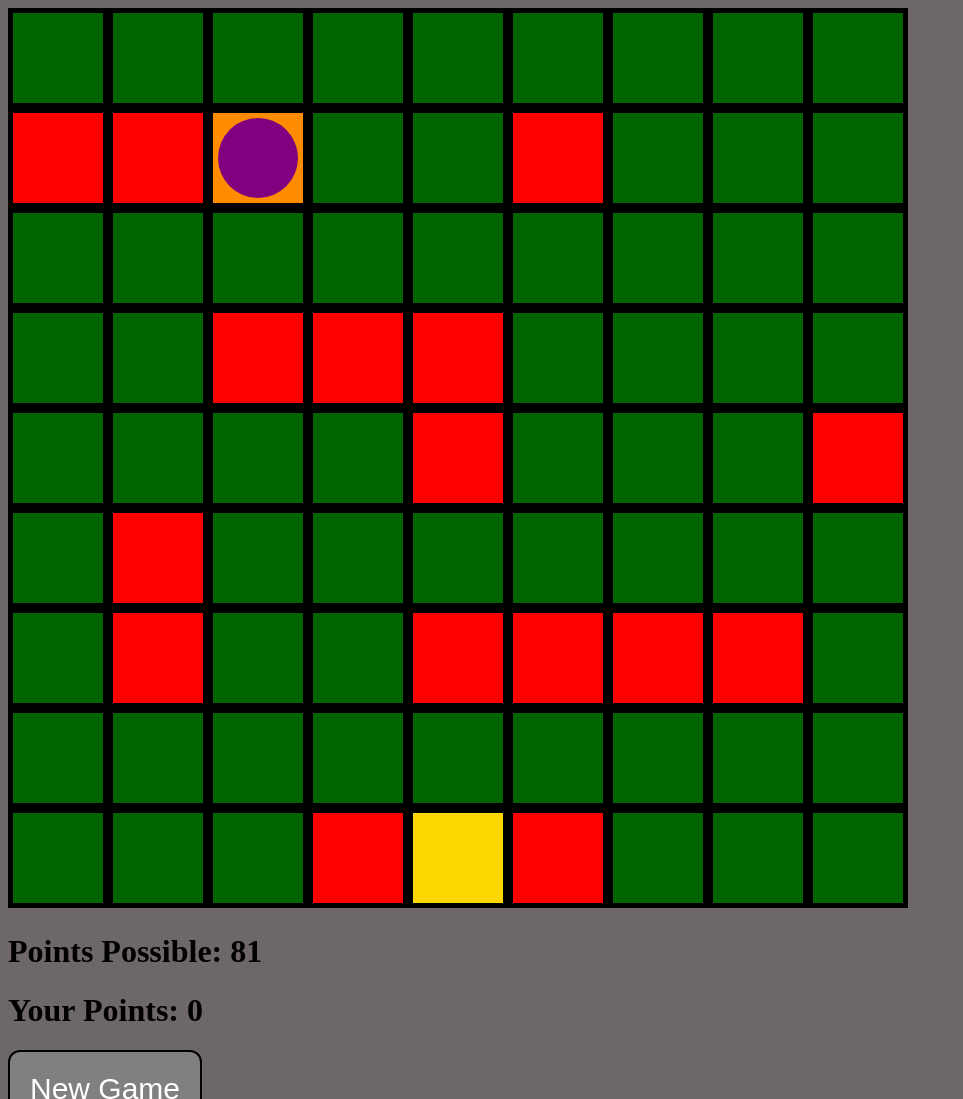
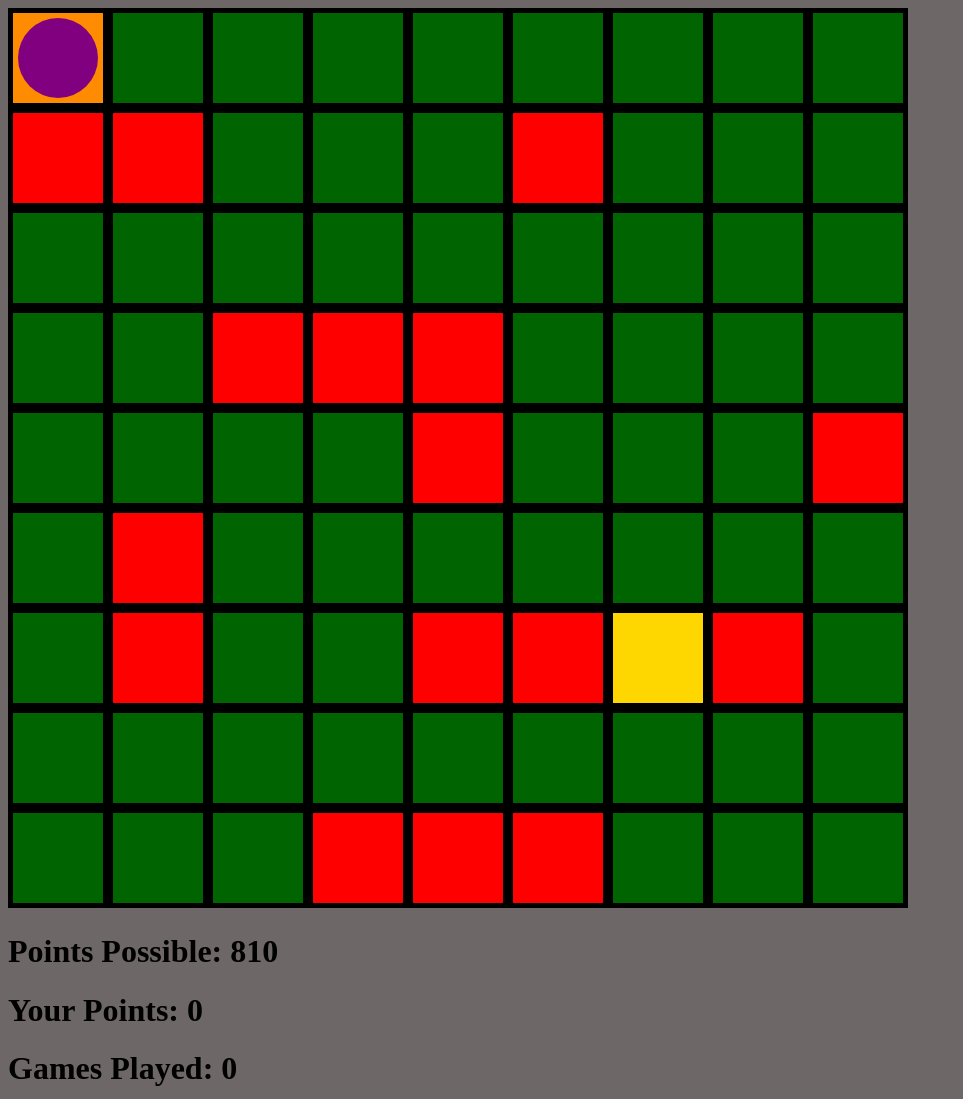
Before and after one commit to ColtonMakesStuff/machine_learning_maze, a plain HTML site: page index.html in a window 1280 px wide. Shown: the top 1099 px of the page, without its empty margins (0-963 px from the left). Drawn offline with Linux system fonts and the light colour scheme.

Commit message:
finished score trackers and debugged them, working on q algorithm next

```diff
--- a/index.html
+++ b/index.html
@@ -20,6 +20,7 @@
    <!-- Win and loss counters -->
    <h1 id="pointCounter">Possible Points: 0</h1>
    <h1 id="pointsScored">Your Points: 0</h1>
+   <h1 id="gamesPlayed">Games Played: 0</h1>
 
    <!-- i need a button called newGameButton to be able to press -->
    <button id="newGameButton" style="font-size: 30px; background-color: grey; border: 2px solid black; color: white; border-radius: 12px; padding: 20px;">New Game</button>
--- a/index.js
+++ b/index.js
@@ -16,7 +16,11 @@ let pointCount = parseInt(pointCounterElement.textContent.split(': ')[1]);
 let pointsScoredElement = document.getElementById('pointsScored');
 let pointsScored = parseInt(pointCounterElement.textContent.split(': ')[1]);
 
+let gamesPlayedElement = document.getElementById('gamesPlayed');
+let gamesPlayed = parseInt(gamesPlayedElement.textContent.split(': ')[1]);
 
+let games = 0;
+let score = 0;
 // this is the data that will be used to create the maze
 // 1 = open
 // 2 = dead
@@ -24,25 +28,32 @@ let pointsScored = parseInt(pointCounterElement.textContent.split(': ')[1]);
 // 0 = start
 
 let mazeData = [
-    [1,1,1,1,1,1,1,1,1],
-    [2,2,0,1,1,2,1,1,1],
+    [0,1,1,1,1,1,1,1,1],
+    [2,2,1,1,1,2,1,1,1],
     [1,1,1,1,1,1,1,1,1],
     [1,1,2,2,2,1,1,1,1],
     [1,1,1,1,2,1,1,1,2],
     [1,2,1,1,1,1,1,1,1],
-    [1,2,1,1,2,2,2,2,1],
+    [1,2,1,1,2,2,3,2,1],
     [1,1,1,1,1,1,1,1,1],
-    [1,1,1,2,3,2,1,1,1],
+    [1,1,1,2,2,2,1,1,1],
 ]
 
 // this is to find the total points possible in the maze
 function countElements(mazeData) {
-    return mazeData.reduce((total, row) => total + row.length, 0);
+    return mazeData.reduce((total, row) => total + row.length, 0)*10;
 }
 
 let totalPoints = countElements(mazeData);
 
 
+const adjustScores = () => {
+    gamesPlayed += 1;
+    gamesPlayedElement.textContent = 'Games Played: ' + (gamesPlayed);
+    console.log('test')
+    score += gamePiece.pointsPossible;
+    pointsScoredElement.textContent = 'Points Scored: ' + (score);
+}
 
 
 // estableshes the square class
@@ -101,6 +112,9 @@ class GamePiece {
     }
     // moves the gamePiece in the direction of the arrow key pressed
     move(direction) {
+        if (!isAnimating) {
+            return;
+        }
         let newX = this.position.x;
         let newY = this.position.y;
         switch (direction) {
@@ -165,6 +179,7 @@ class GamePiece {
                     ? (() => {
                         console.log("you win");
                         console.log(`total points: ', ${this.pointsPossible}`)
+                        adjustScores()
                         isAnimating = false;
                         for (let j = 0; j < objects.length; j++) {
                             objects[j].type == 'dead' ? objects[j].color = 'grey' : null;
@@ -249,10 +264,11 @@ createMaze(); // Call the createMaze function
 animate()
 
 }
+
+
 const animate = () => {
     if (!isAnimating) {
         // i need to update the pointsScored element with the points possible
-        pointsScoredElement.textContent = 'Points Scored: ' + (pointsScored + gamePiece.pointsPossible);
         return;
     }
     window.requestAnimationFrame(animate);
@@ -275,6 +291,7 @@ const animate = () => {
     });
 
   }
+
 
 //now i need to listen for keydowns of the arrow keys to be able to move the gamePiece for manual testing
 
@@ -300,7 +317,7 @@ document.addEventListener('keydown', (event) => {
             gamePiece.establishPointsPossible()
             objects.push(gamePiece);
             isAnimating = true;
-            animate()
+            animate();
             break;
     }
 });
@@ -317,5 +334,5 @@ newGameButton.addEventListener('click', () => {
     gamePiece.establishPointsPossible()
     objects.push(gamePiece);
     isAnimating = true;
-    animate()
+    animate();
 })
```
